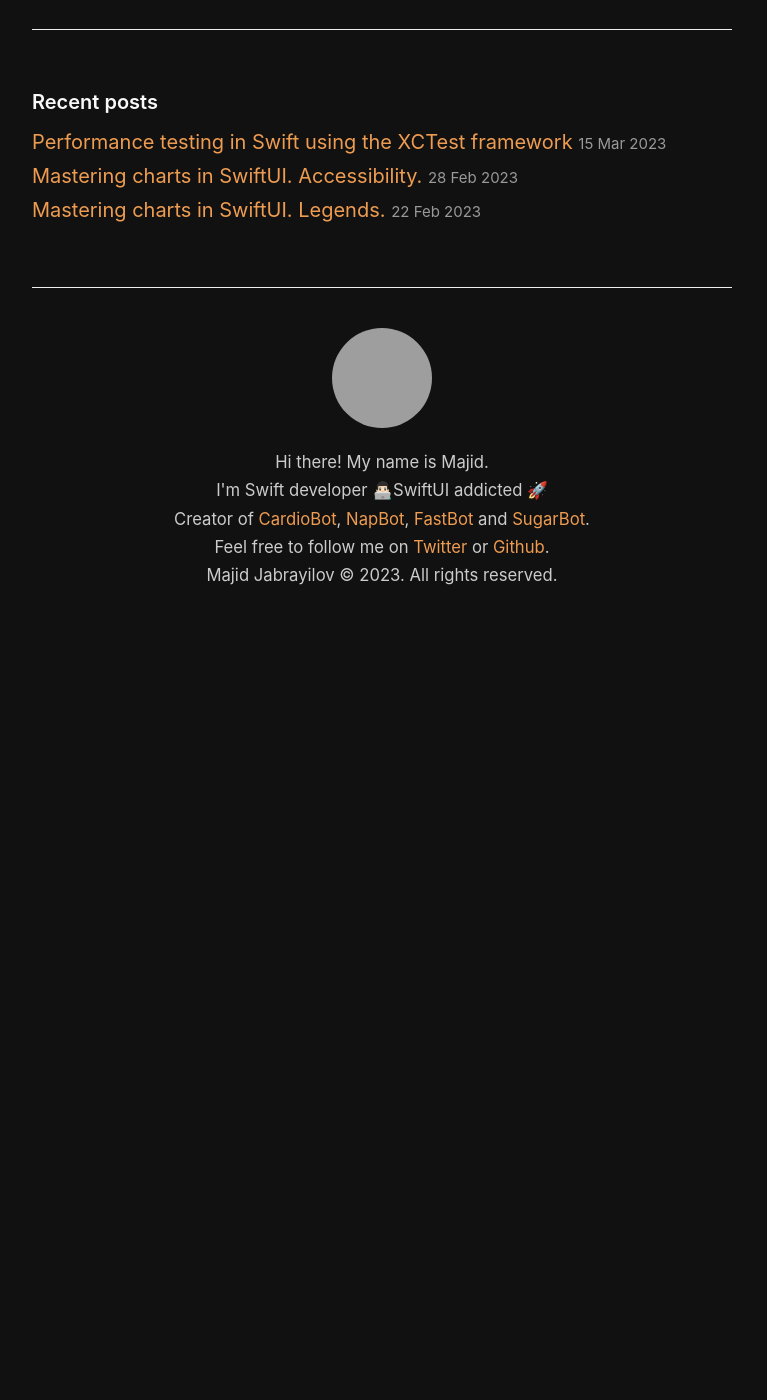
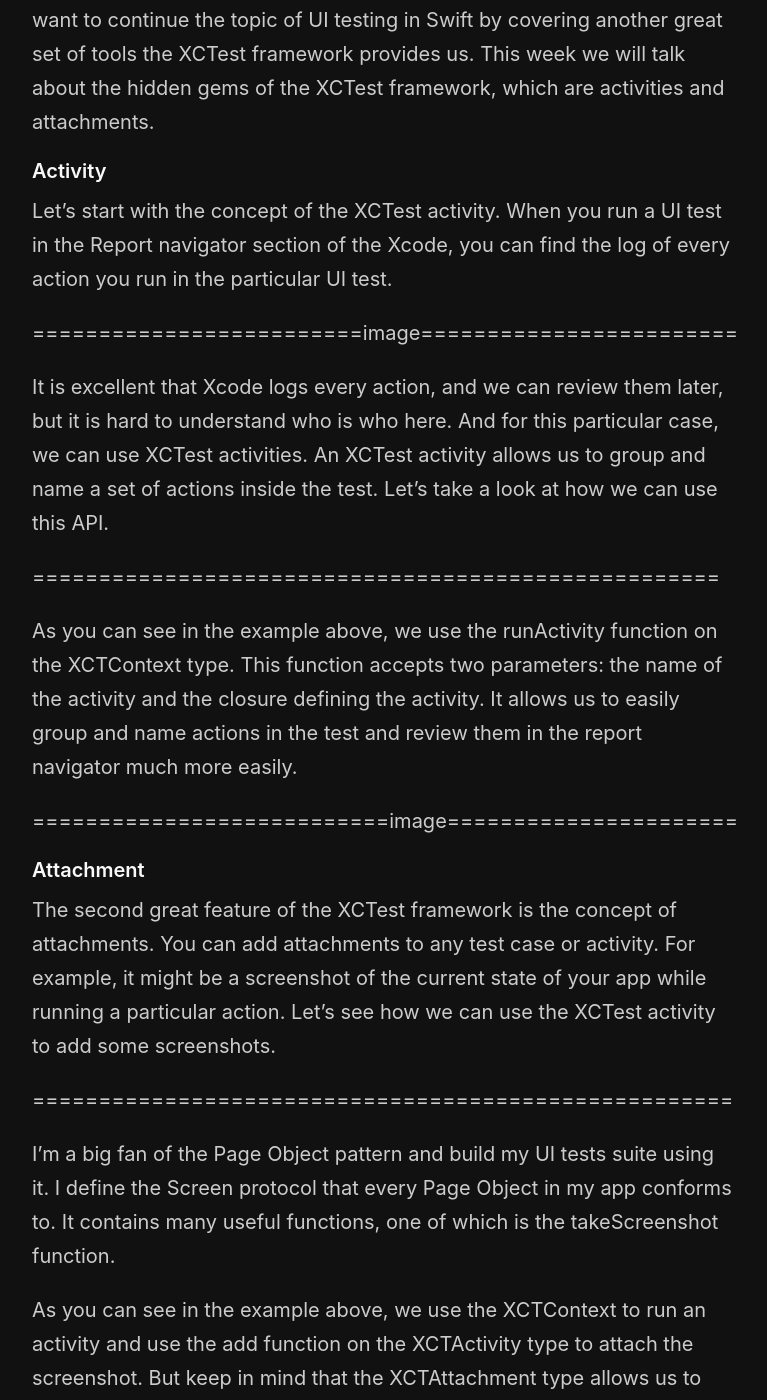
Before and after one commit to mecid/mecid.github.io, a Jekyll site: the page built from _posts/2023-03-21-activities-and-attachments-in-xctest-framework.md, in a window 1280 px wide and 1400 px high, scrolled down 344 px. Shown: the whole window, without its empty margins (258-1025 px from the left). Built offline with Jekyll 4.4.1, drawn with Linux system fonts in a browser that asks for light colours; before the commit the page ends 974 px from its top, so only the background shows below that; some of the changed text lies outside the part shown; grey boxes are pictures that could not be loaded.

Commit message:
xctest activities post content added

```diff
--- a/_posts/2023-03-21-activities-and-attachments-in-xctest-framework.md
+++ b/_posts/2023-03-21-activities-and-attachments-in-xctest-framework.md
@@ -2,3 +2,30 @@
 title: Activities and attachments in the XCTest framework
 layout: post
 ---
+
+I love UI testing and protecting the primary user flows in my app. Today I want to continue the topic of UI testing in Swift by covering another great set of tools the XCTest framework provides us. This week we will talk about the hidden gems of the XCTest framework, which are activities and attachments.
+
+#### Activity
+Let's start with the concept of the XCTest activity. When you run a UI test in the Report navigator section of the Xcode, you can find the log of every action you run in the particular UI test.
+
+=========================image========================
+
+It is excellent that Xcode logs every action, and we can review them later, but it is hard to understand who is who here. And for this particular case, we can use XCTest activities. An XCTest activity allows us to group and name a set of actions inside the test. Let's take a look at how we can use this API.
+
+====================================================
+
+As you can see in the example above, we use the runActivity function on the XCTContext type. This function accepts two parameters: the name of the activity and the closure defining the activity. It allows us to easily group and name actions in the test and review them in the report navigator much more easily.
+
+
+===========================image======================
+
+#### Attachment
+The second great feature of the XCTest framework is the concept of attachments. You can add attachments to any test case or activity. For example, it might be a screenshot of the current state of your app while running a particular action. Let's see how we can use the XCTest activity to add some screenshots.
+
+=====================================================
+
+I'm a big fan of the Page Object pattern and build my UI tests suite using it. I define the Screen protocol that every Page Object in my app conforms to. It contains many useful functions, one of which is the takeScreenshot function.
+
+As you can see in the example above, we use the XCTContext to run an activity and use the add function on the XCTActivity type to attach the screenshot. But keep in mind that the XCTAttachment type allows us to attach screenshots and any instance of String and Data types or the content of a file.
+
+And finally, we can review and save all of these attachments in the Report navigator section of the Xcode. It allows us to do many exciting things. For example, you can run a UI tests suite that goes through the main flows of your app and collects screenshots for the App Store page. And you can run it under different locales to automate collecting app screenshots.
```
